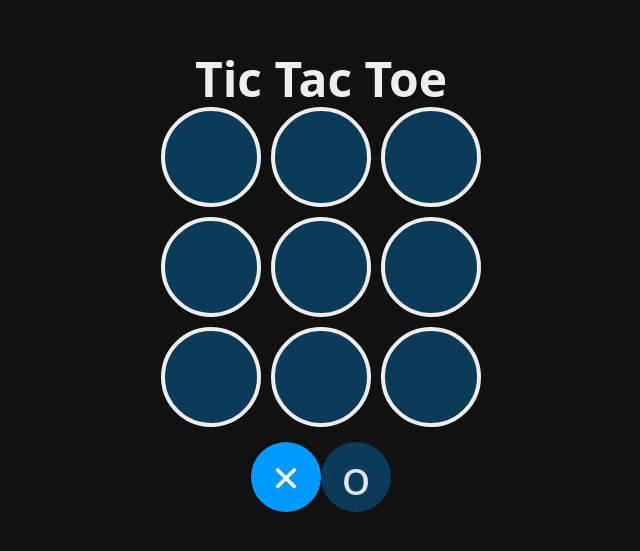
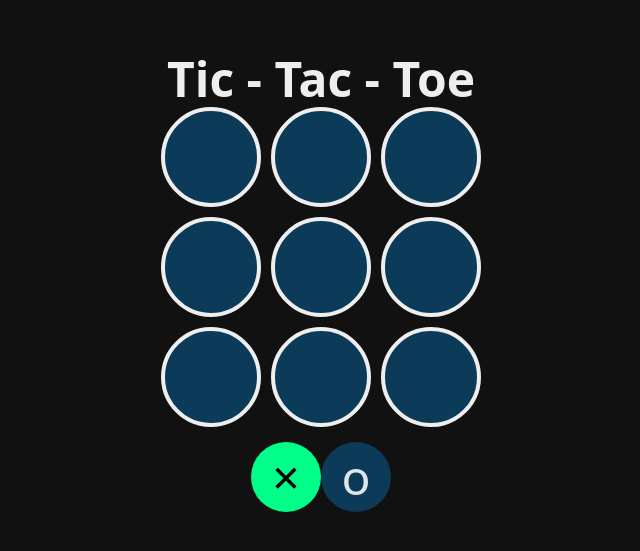
Before and after one commit to rbnmDev/ticTacToe, a React (Vite) app: page / in a window 1280 px wide. Shown: the part 111-662 px from the top of the page, without its empty margins (319-959 px from the left). Built offline with nearby package versions, Linux system fonts and the light colour scheme.

Commit message:
juego con ganador

```diff
--- a/src/App.jsx
+++ b/src/App.jsx
@@ -2,7 +2,6 @@ import { useState } from 'react'
 import reactLogo from './assets/react.svg'
 import viteLogo from '/vite.svg'
 import './index.css'
-
 
 const TURNS = {
   X: '×',
@@ -25,23 +24,54 @@ const Square = ({ children, isSelected, updateBoard, index }) => {
   )
 }
 
+const WINNER_COMBOS = [
+  [0, 1, 2],
+  [3, 4, 5],
+  [6, 7, 8],
+  [0, 3, 6],
+  [1, 4, 7],
+  [2, 5, 8],
+  [0, 4, 8],
+  [2, 4, 6],
+]
+
 //aplicación del propio juego
 function App() {
 
   const [board, setBoard] = useState(Array(9).fill(null))
   const [turn, setTurn] = useState(TURNS.X)
+  const [winner, setWinner] = useState(null)
+
+  const checkWinner = (boardToCheck) => {
+    for (const combo of WINNER_COMBOS) {
+      const [a, b, c] = combo
+      if (boardToCheck[a] && //0 -> X ó O
+        boardToCheck[a] === boardToCheck[b] && // 0 y 3 -> X -> X ó O -> O
+        boardToCheck[a] === boardToCheck[c] // 0
+      ) {
+        return boardToCheck[a]
+      }
+    }
+    return null
+  }
 
   const updateBoard = (index) => {
+    if (board[index] || winner) return
+
     const newBoard = [...board]
     newBoard[index] = turn // X ó O como valor para cada Index
     setBoard(newBoard)
     const newTurn = turn === TURNS.X ? TURNS.O : TURNS.X
     setTurn(newTurn)
+    const newWinner = checkWinner(newBoard)
+    if (newWinner) {
+      setWinner(newWinner)
+    }
   }
 
   return (
     <main className='board'>
-      <h1>Tic Tac Toe</h1>
+      <h1>Tic - Tac - Toe</h1>
       <section className='game'>
         {
           board.map((_, index) => {
@@ -55,10 +85,10 @@ function App() {
       </section>
 
       <section className='turn'>
-        <Square isSelected={turn === TURNS.X}>
+        <Square isSelected={turn === TURNS.X} className='turnX'>
           {TURNS.X}
         </Square>
-        <Square isSelected={turn === TURNS.O}>
+        <Square isSelected={turn === TURNS.O} className='turnO'>
           {TURNS.O}
         </Square>
       </section>
--- a/src/index.css
+++ b/src/index.css
@@ -84,8 +84,8 @@ body {
 }
 
 .square.is-selected {
-  color: #fff;
-  background: #09f;
+  color: #000000;
+  background: rgb(0, 255, 136);
 }
 
 .winner {
```
Also changed, not shown: package.json (+10 -10 lines), 2 other files (tests, documents, lock files or other folders).
